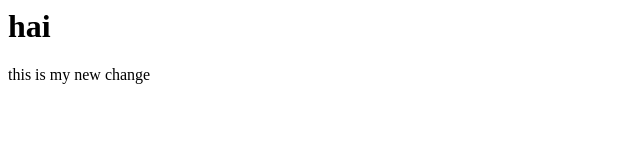
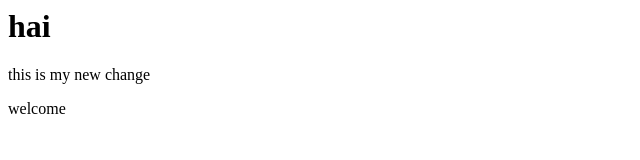
Before and after one commit to sanjay7708/git_learn, a plain HTML site: page index.html in a window 1280 px wide. Shown: the full height of the page, 0-640 px from the left. Drawn offline with Linux system fonts and the light colour scheme.

Commit message:
add span tag

```diff
--- a/index.html
+++ b/index.html
@@ -5,6 +5,10 @@
   <body>
 	<h1>hai</h1>
 	<p>this is my new change</p>
+	<div>
+		<span>welcome</span>
+	</div>
+
 
   </body>
 
```
